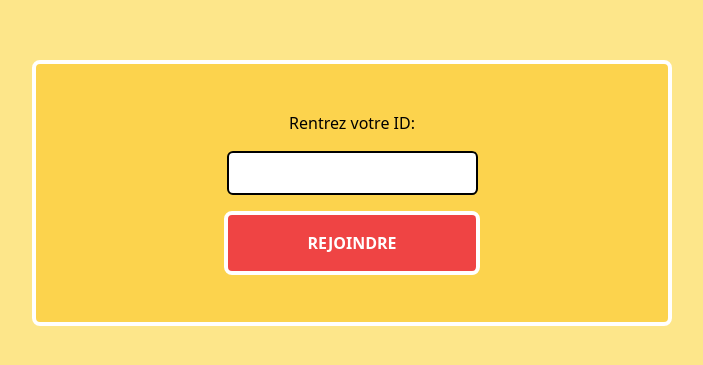
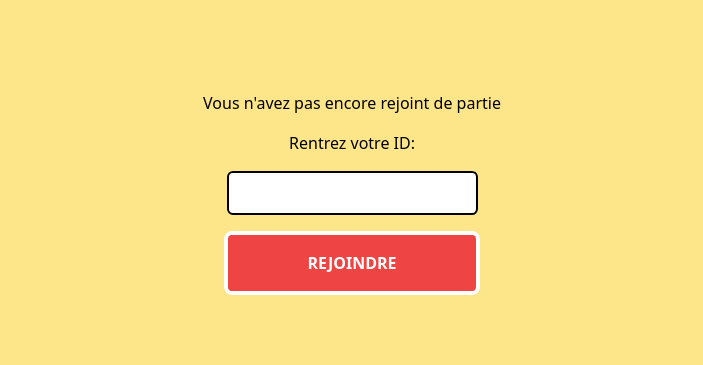
Before and after one commit to AntoineRai/quizz_spotify, a Next.js app: page /multijoueur/join in a window 1280 px wide. Shown: the part 207-572 px from the top of the page, without its empty margins (288-991 px from the left). Built offline with nearby package versions, Linux system fonts and the light colour scheme.

Commit message:
Refactor multiplayer join page and add game state

```diff
--- a/app/multijoueur/join/page.js
+++ b/app/multijoueur/join/page.js
@@ -5,6 +5,7 @@ import io from "socket.io-client";
 
 const Join = () => {
   const [gameId, setGameId] = useState("");
+  const [game, setGame] = useState(null);
   let name;
 
   const joinGame = () => {
@@ -18,12 +19,23 @@ const Join = () => {
 
     socket.on("gameJoined", (game) => {
       console.log("Vous avez rejoint la partie:", game);
+      setGame(game);
     });
   };
 
   return (
-    <div className="flex flex-col items-center justify-center h-screen">
-      <div className="flex flex-col items-center justify-center h-1/3 w-1/2 rounded-lg border-4 border-white bg-amber-300 gap-4">
+    <div className="flex flex-col items-center justify-center h-screen gap-4">
+      {game ? (
+        <div className="flex flex-col items-center justify-center">
+          <p>Vous avez rejoint la partie {game.id}</p>
+          <p>Vous êtes le joueur {game.players.length}</p>
+          {game.players.map((player, key) => (
+            <p key={key}>{player.name}</p>
+          ))}
+        </div>
+      ) : (
+        <div className="flex flex-col items-center justify-center gap-4">
+          <p>Vous n'avez pas encore rejoint de partie</p>
           <div>Rentrez votre ID:</div>
           <input
             type="text"
@@ -37,6 +49,7 @@ const Join = () => {
             REJOINDRE
           </button>
         </div>
+      )}
     </div>
   );
 };
```
Also changed, not shown: app/multijoueur/heberger/page.js (+6 -1 lines). Lines whose indentation alone changed are shown as unchanged.
